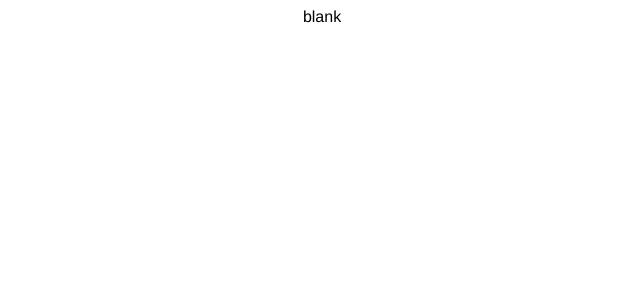
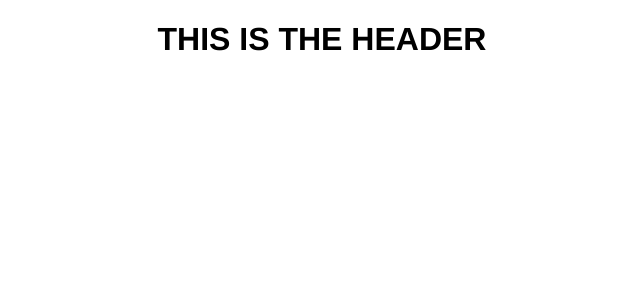
Before and after one commit to AMleeu/buymore-cart, a Vue app: page / in a window 1280 px wide. Shown: the top 300 px of the page, without its empty margins (318-958 px from the left). Built offline with nearby package versions, Linux system fonts and the light colour scheme.

Commit message:
added basic Header component

```diff
--- a/src/App.vue
+++ b/src/App.vue
@@ -1,15 +1,16 @@
 <template>
   <div id="app">
-    blank
+    <Header />
   </div>
 </template>
 
 <script>
+import Header from "./components/Header.vue"
 
 export default {
   name: 'App',
   components: {
-
+    Header
   }
 }
 </script>
--- /dev/null
+++ b/src/components/Header.vue
@@ -0,0 +1,3 @@
+<template>
+    <h1>THIS IS THE HEADER</h1>
+</template>
```
